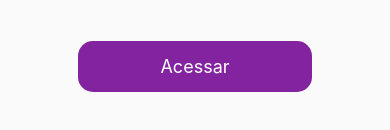
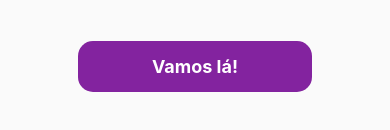
Before and after one commit to imgabrielcastro/RemakeLoginPageNF, a React Native app in the folder LoginNF/: screen /Welcome in a window 390 px wide. Shown: the part 672-802 px from the top of the page. Built offline with nearby package versions, Linux system fonts and the light colour scheme.

Commit message:
login navigation

```diff
--- a/LoginNF/src/pages/SignIn/index.js
+++ b/LoginNF/src/pages/SignIn/index.js
@@ -1,10 +1,13 @@
 import { Text, View } from 'react-native'
 import React from 'react'
+import { LinearGradient } from 'expo-linear-gradient';
 
 export default function Welcome(){
     return(
-        <View>
-            <Text>Tela Login</Text>
-        </View>
+        <>
+            <View>
+                <Text>Tela Login</Text>
+            </View>
+        </>
     );
 }
--- a/LoginNF/src/pages/Welcome/index.js
+++ b/LoginNF/src/pages/Welcome/index.js
@@ -8,18 +8,19 @@ import {
   TextInput,
   KeyboardAvoidingView,
   Platform,
-  Keyboard
+  Keyboard,
 } from "react-native";
 import React from "react";
 import { LinearGradient } from "expo-linear-gradient";
 import * as Animatable from "react-native-animatable";
 import { useState, useEffect } from "react";
+import { useNavigation } from "@react-navigation/native";
 
 export default function Welcome() {
-    const [keyboardVisible, setKeyboardVisible] = useState(false);
+  const [keyboardVisible, setKeyboardVisible] = useState(false);
+  const navigation = useNavigation();
 
-
-    return (
+  return (
     <KeyboardAvoidingView
       style={{ flex: 1 }}
       behavior={Platform.OS === "ios" ? "padding" : "height"}
@@ -56,13 +57,14 @@ export default function Welcome() {
             onBlur={() => setKeyboardVisible(false)}
           />
 
-
-         {!keyboardVisible && (
-          <TouchableOpacity style={styles.button}>
-            <Text style={styles.buttonText}>Acessar</Text>
-          </TouchableOpacity>
-         )}
-
+          {!keyboardVisible && (
+            <TouchableOpacity
+            style={styles.button}
+            onPress={() => navigation.navigate('SignIn')}
+            >
+              <Text style={styles.buttonText}>Vamos lá!</Text>
+            </TouchableOpacity>
+          )}
         </Animatable.View>
       </LinearGradient>
     </KeyboardAvoidingView>
@@ -113,6 +115,7 @@ const styles = StyleSheet.create({
   buttonText: {
     fontSize: 18,
     color: "#fff",
+    fontWeight: "bold",
   },
   input: {
     height: 60,
--- a/LoginNF/src/routes/index.js
+++ b/LoginNF/src/routes/index.js
@@ -1,6 +1,6 @@
 import { createNativeStackNavigator } from "@react-navigation/native-stack";
 
-import Welcome from '../pages/Welcome/'
+import Welcome from '../pages/Welcome'
 import SignIn from '../pages/SignIn'
 
 const Stack = createNativeStackNavigator();
```
Also changed, not shown: LoginNF/src/components/GradientBackground.jsx (+18 -0 lines), LoginNF/src/pages/LoginScreen.tsx (deleted).
